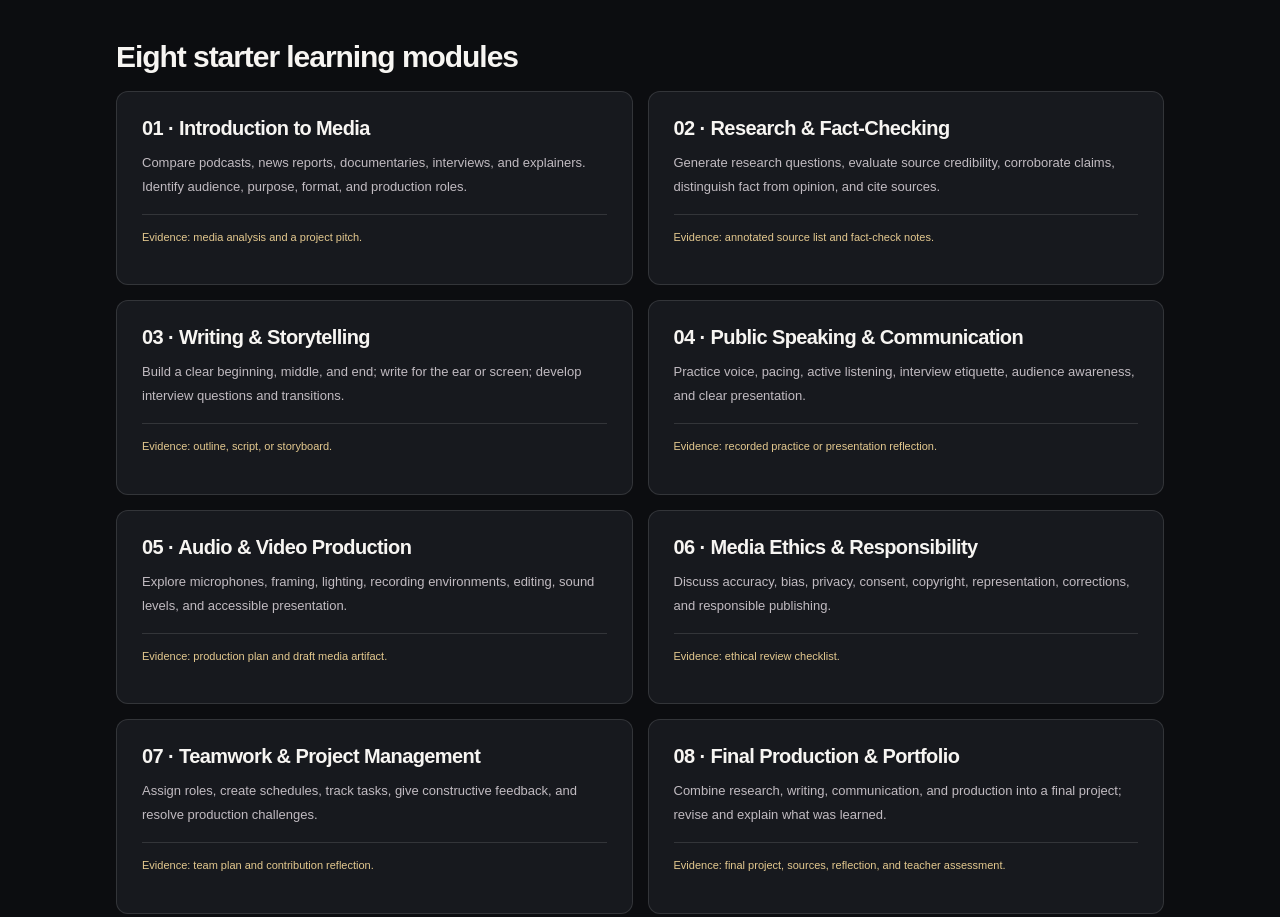
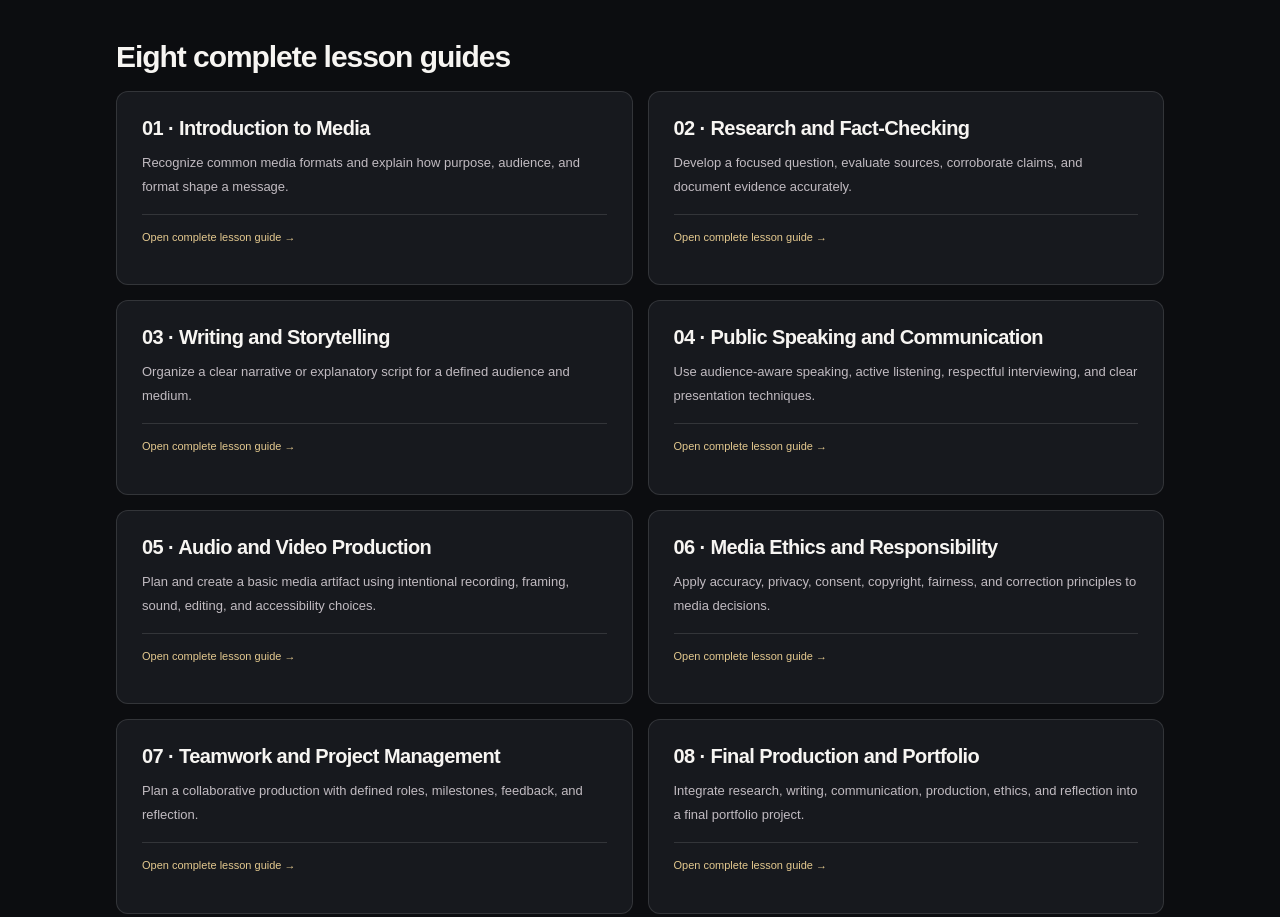
Before and after one commit to crowrulesentertainment-oss/studentpodcast, a plain HTML site: page educator-toolkit/index.html in a window 1280 px wide. Shown: the part 855-1772 px from the top of the page. Drawn offline with Linux system fonts and the light colour scheme.

Commit message:
Link educator toolkit to complete lesson guides

```diff
--- a/educator-toolkit/index.html
+++ b/educator-toolkit/index.html
@@ -4,7 +4,15 @@
 <main id="main"><section class="page-hero"><p class="eyebrow"><span class="eyebrow-line"></span> EDUCATOR RESOURCE CENTER</p><h1>Make learning visible.<br>Make creativity count.</h1><p class="lead">A practical starting toolkit for teachers, advisors, media clubs, and school leaders.</p><p class="intro">Use these planning resources to explore how student media projects can support research, writing, speaking, collaboration, media literacy, and creative production. Adapt every activity to your class, district policies, and student needs.</p><div class="page-nav"><a href="../">Academy home</a><a href="../curriculum/">Curriculum</a><a href="../pilot/">Six-week pilot</a><a href="../district-proposal/">District proposal</a></div></section>
 <section class="page-content">
 <div class="page-callout"><h2>How to use this toolkit</h2><p>Choose a learning objective, select a project, define the evidence students will produce, and decide how you will assess it. The Academy provides a framework—not a substitute for your curriculum, district standards, or professional judgment.</p></div>
-<h2 class="toolkit-heading">Eight starter learning modules</h2><div class="content-grid">
+<h2 class="toolkit-heading">Eight complete lesson guides</h2><div class="content-grid">
+<article class="content-card"><h2>01 · Introduction to Media</h2><p>Recognize common media formats and explain how purpose, audience, and format shape a message.</p><p class="detail"><a href="../curriculum/modules/01-introduction-to-media/">Open complete lesson guide →</a></p></article>
+<article class="content-card"><h2>02 · Research and Fact-Checking</h2><p>Develop a focused question, evaluate sources, corroborate claims, and document evidence accurately.</p><p class="detail"><a href="../curriculum/modules/02-research-and-fact-checking/">Open complete lesson guide →</a></p></article>
+<article class="content-card"><h2>03 · Writing and Storytelling</h2><p>Organize a clear narrative or explanatory script for a defined audience and medium.</p><p class="detail"><a href="../curriculum/modules/03-writing-and-storytelling/">Open complete lesson guide →</a></p></article>
+<article class="content-card"><h2>04 · Public Speaking and Communication</h2><p>Use audience-aware speaking, active listening, respectful interviewing, and clear presentation techniques.</p><p class="detail"><a href="../curriculum/modules/04-public-speaking-and-communication/">Open complete lesson guide →</a></p></article>
+<article class="content-card"><h2>05 · Audio and Video Production</h2><p>Plan and create a basic media artifact using intentional recording, framing, sound, editing, and accessibility choices.</p><p class="detail"><a href="../curriculum/modules/05-audio-and-video-production/">Open complete lesson guide →</a></p></article>
+<article class="content-card"><h2>06 · Media Ethics and Responsibility</h2><p>Apply accuracy, privacy, consent, copyright, fairness, and correction principles to media decisions.</p><p class="detail"><a href="../curriculum/modules/06-media-ethics-and-responsibility/">Open complete lesson guide →</a></p></article>
+<article class="content-card"><h2>07 · Teamwork and Project Management</h2><p>Plan a collaborative production with defined roles, milestones, feedback, and reflection.</p><p class="detail"><a href="../curriculum/modules/07-teamwork-and-project-management/">Open complete lesson guide →</a></p></article>
+<article class="content-card"><h2>08 · Final Production and Portfolio</h2><p>Integrate research, writing, communication, production, ethics, and reflection into a final portfolio project.</p><p class="detail"><a href="../curriculum/modules/08-final-production-and-portfolio/">Open complete lesson guide →</a></p></article>
 <article class="content-card"><h2>01 · Introduction to Media</h2><p>Compare podcasts, news reports, documentaries, interviews, and explainers. Identify audience, purpose, format, and production roles.</p><p class="detail">Evidence: media analysis and a project pitch.</p></article>
 <article class="content-card"><h2>02 · Research & Fact-Checking</h2><p>Generate research questions, evaluate source credibility, corroborate claims, distinguish fact from opinion, and cite sources.</p><p class="detail">Evidence: annotated source list and fact-check notes.</p></article>
 <article class="content-card"><h2>03 · Writing & Storytelling</h2><p>Build a clear beginning, middle, and end; write for the ear or screen; develop interview questions and transitions.</p><p class="detail">Evidence: outline, script, or storyboard.</p></article>
```
